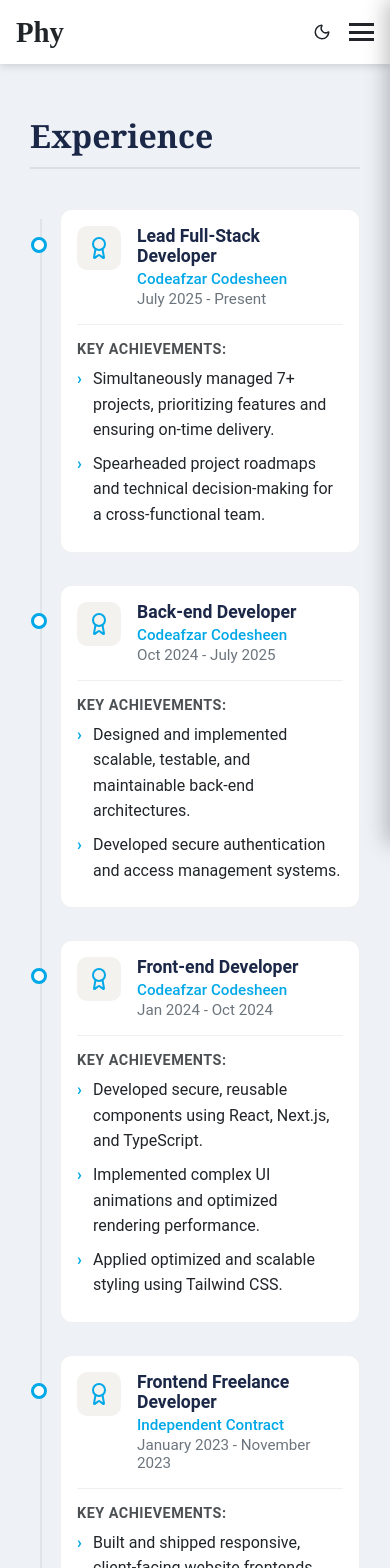
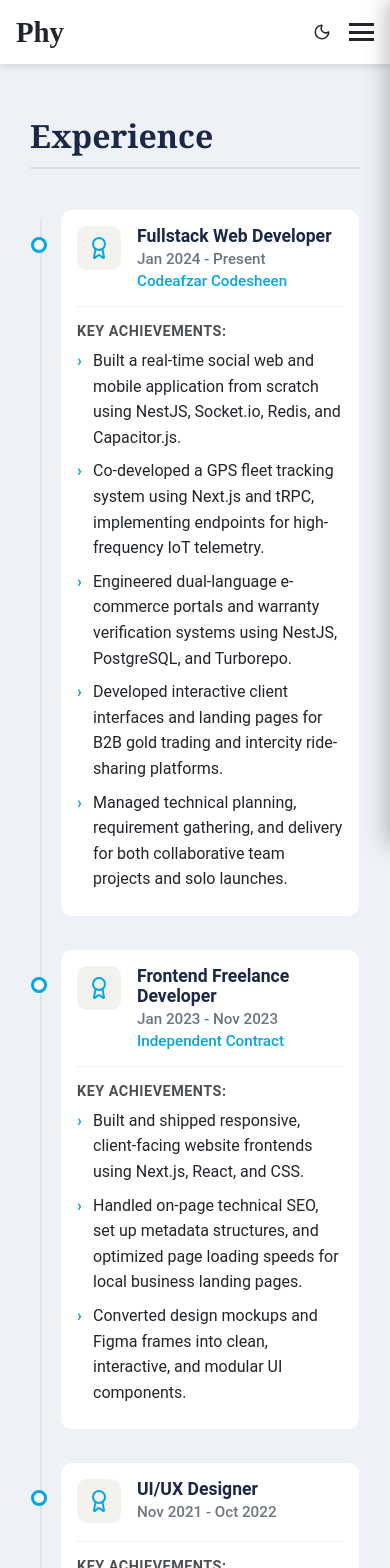
Before and after one commit to parsany/c, a Next.js app: page /experience in a window 390 px wide. Shown: the top 1568 px of the page. Built offline with nearby package versions, Linux system fonts and the light colour scheme.

Commit message:
added tag limit and minor changes

```diff
--- a/components/experience.js
+++ b/components/experience.js
@@ -16,7 +16,6 @@ export default function Experience({ IsIsolated }) {
       <h1 className={styles.sectionTitle}>Experience</h1>
 
       <div className={styles.timeline}>
-        {/* Job 1 */}
         <div className={styles.timelineItem}>
           <div className={styles.timelineMarker}></div>
           <div className={styles.card}>
@@ -25,11 +24,12 @@ export default function Experience({ IsIsolated }) {
                 <Award className={styles.icon} size={24} />
               </div>
               <div className={styles.headerText}>
-                <h2 className={styles.role}>Lead Full-Stack Developer</h2>
+                <div className={styles.headerMain}>
+                  <h2 className={styles.role}>Fullstack Web Developer</h2>
+                  <span className={styles.duration}>Jan 2024 - Present</span>
+                </div>
                 <div className={styles.meta}>
                   <span className={styles.company}>Codeafzar Codesheen</span>
-                  <span className={styles.separator}>•</span>
-                  <span className={styles.duration}>July 2025 - Present</span>
                 </div>
               </div>
             </div>
@@ -37,65 +37,11 @@ export default function Experience({ IsIsolated }) {
             <div className={styles.cardBody}>
               <p className={styles.achievementsLabel}>Key Achievements:</p>
               <ul className={styles.achievementsList}>
-                <li>Simultaneously managed 7+ projects, prioritizing features and ensuring on-time delivery.</li>
-                <li>Spearheaded project roadmaps and technical decision-making for a cross-functional team.</li>
-              </ul>
-            </div>
-          </div>
-        </div>
-
-        {/* Job 2 */}
-        <div className={styles.timelineItem}>
-          <div className={styles.timelineMarker}></div>
-          <div className={styles.card}>
-            <div className={styles.cardHeader}>
-              <div className={styles.iconWrapper}>
-                <Award className={styles.icon} size={24} />
-              </div>
-              <div className={styles.headerText}>
-                <h2 className={styles.role}>Back-end Developer</h2>
-                <div className={styles.meta}>
-                  <span className={styles.company}>Codeafzar Codesheen</span>
-                  <span className={styles.separator}>•</span>
-                  <span className={styles.duration}>Oct 2024 - July 2025</span>
-                </div>
-              </div>
-            </div>
-
-            <div className={styles.cardBody}>
-              <p className={styles.achievementsLabel}>Key Achievements:</p>
-              <ul className={styles.achievementsList}>
-                <li>Designed and implemented scalable, testable, and maintainable back-end architectures.</li>
-                <li>Developed secure authentication and access management systems.</li>
-              </ul>
-            </div>
-          </div>
-        </div>
-
-        {/* Job 3 */}
-        <div className={styles.timelineItem}>
-          <div className={styles.timelineMarker}></div>
-          <div className={styles.card}>
-            <div className={styles.cardHeader}>
-              <div className={styles.iconWrapper}>
-                <Award className={styles.icon} size={24} />
-              </div>
-              <div className={styles.headerText}>
-                <h2 className={styles.role}>Front-end Developer</h2>
-                <div className={styles.meta}>
-                  <span className={styles.company}>Codeafzar Codesheen</span>
-                  <span className={styles.separator}>•</span>
-                  <span className={styles.duration}>Jan 2024 - Oct 2024</span>
-                </div>
-              </div>
-            </div>
-
-            <div className={styles.cardBody}>
-              <p className={styles.achievementsLabel}>Key Achievements:</p>
-              <ul className={styles.achievementsList}>
-                <li>Developed secure, reusable components using React, Next.js, and TypeScript.</li>
-                <li>Implemented complex UI animations and optimized rendering performance.</li>
-                <li>Applied optimized and scalable styling using Tailwind CSS.</li>
+                <li>Built a real-time social web and mobile application from scratch using NestJS, Socket.io, Redis, and Capacitor.js.</li>
+                <li>Co-developed a GPS fleet tracking system using Next.js and tRPC, implementing endpoints for high-frequency IoT telemetry.</li>
+                <li>Engineered dual-language e-commerce portals and warranty verification systems using NestJS, PostgreSQL, and Turborepo.</li>
+                <li>Developed interactive client interfaces and landing pages for B2B gold trading and intercity ride-sharing platforms.</li>
+                <li>Managed technical planning, requirement gathering, and delivery for both collaborative team projects and solo launches.</li>
               </ul>
             </div>
           </div>
@@ -109,11 +55,12 @@ export default function Experience({ IsIsolated }) {
                 <Award className={styles.icon} size={24} />
               </div>
               <div className={styles.headerText}>
-                <h2 className={styles.role}>Frontend Freelance Developer</h2>
+                <div className={styles.headerMain}>
+                  <h2 className={styles.role}>Frontend Freelance Developer</h2>
+                  <span className={styles.duration}>Jan 2023 - Nov 2023</span>
+                </div>
                 <div className={styles.meta}>
                   <span className={styles.company}>Independent Contract</span>
-                  <span className={styles.separator}>•</span>
-                  <span className={styles.duration}>January 2023 - November 2023</span>
                 </div>
               </div>
             </div>
@@ -138,10 +85,8 @@ export default function Experience({ IsIsolated }) {
                 <Award className={styles.icon} size={24} />
               </div>
               <div className={styles.headerText}>
-                <h2 className={styles.role}>UI/UX Designer</h2>
-                <div className={styles.meta}>
-                  <span className={styles.company}>Codeafzar Codesheen </span>
-                  <span className={styles.separator}>•</span>
+                <div className={styles.headerMain}>
+                  <h2 className={styles.role}>UI/UX Designer</h2>
                   <span className={styles.duration}>Nov 2021 - Oct 2022</span>
                 </div>
               </div>
@@ -171,11 +116,12 @@ export default function Experience({ IsIsolated }) {
                 <GraduationCap className={styles.icon} size={24} />
               </div>
               <div className={styles.headerText}>
-                <h2 className={styles.role}>BSc Computer Science</h2>
+                <div className={styles.headerMain}>
+                  <h2 className={styles.role}>BSc Computer Science</h2>
+                  <span className={styles.duration}>Sep 2019 - June 2026</span>
+                </div>
                 <div className={styles.meta}>
                   <span className={styles.company}>SRBIAU University</span>
-                  <span className={styles.separator}>•</span>
-                  <span className={styles.duration}>Sep 2019 - June 2026</span>
                 </div>
               </div>
             </div>
--- a/components/projects.js
+++ b/components/projects.js
@@ -264,7 +264,7 @@ export default function Projects({ LimitShow, initialType = "professional", isUr
                 <div className={styles.banner}>{renderMedia(project)}</div>
                 <div className={styles.content}>
                   <div className={styles.tagsRow}>
-                    {project.tag.map((t) => (
+                    {project.tag.slice(0, 3).map((t) => (
                       <span key={t} className={styles.tagPill}>
                         {t}
                       </span>
@@ -293,7 +293,7 @@ export default function Projects({ LimitShow, initialType = "professional", isUr
                 <div className={styles.banner}>{renderMedia(project)}</div>
                 <div className={styles.content}>
                   <div className={styles.tagsRow}>
-                    {project.tag.map((t) => (
+                    {project.tag.slice(0, 3).map((t) => (
                       <span key={t} className={styles.tagPill}>
                         {t}
                       </span>
@@ -318,7 +318,7 @@ export default function Projects({ LimitShow, initialType = "professional", isUr
                 <div className={styles.banner}>{renderMedia(project)}</div>
                 <div className={styles.content}>
                   <div className={styles.tagsRow}>
-                    {project.tag.map((t) => (
+                    {project.tag.slice(0, 3).map((t) => (
                       <span key={t} className={styles.tagPill}>
                         {t}
                       </span>
--- a/styles/Experience.module.css
+++ b/styles/Experience.module.css
@@ -90,11 +90,27 @@
   flex: 1;
 }
 
+.headerMain {
+  display: flex;
+  justify-content: space-between;
+  align-items: baseline;
+  gap: 16px;
+  width: 100%;
+  margin-bottom: 4px;
+}
+
 .role {
   font-size: 1.25rem;
   font-weight: 700;
   color: var(--title-color);
-  margin-bottom: 4px;
+  margin: 0;
+}
+
+.duration {
+  font-size: 0.95rem;
+  color: var(--subtitle-color);
+  white-space: nowrap;
+  font-weight: 500;
 }
 
 .meta {
@@ -189,6 +205,12 @@
     font-size: 1.1rem;
   }
 
+  .headerMain {
+    flex-direction: column;
+    align-items: flex-start;
+    gap: 4px;
+  }
+
   .meta {
     flex-direction: column;
     align-items: flex-start;
```
Also changed, not shown: styles/Projects.module.css (+16 -2 lines).
